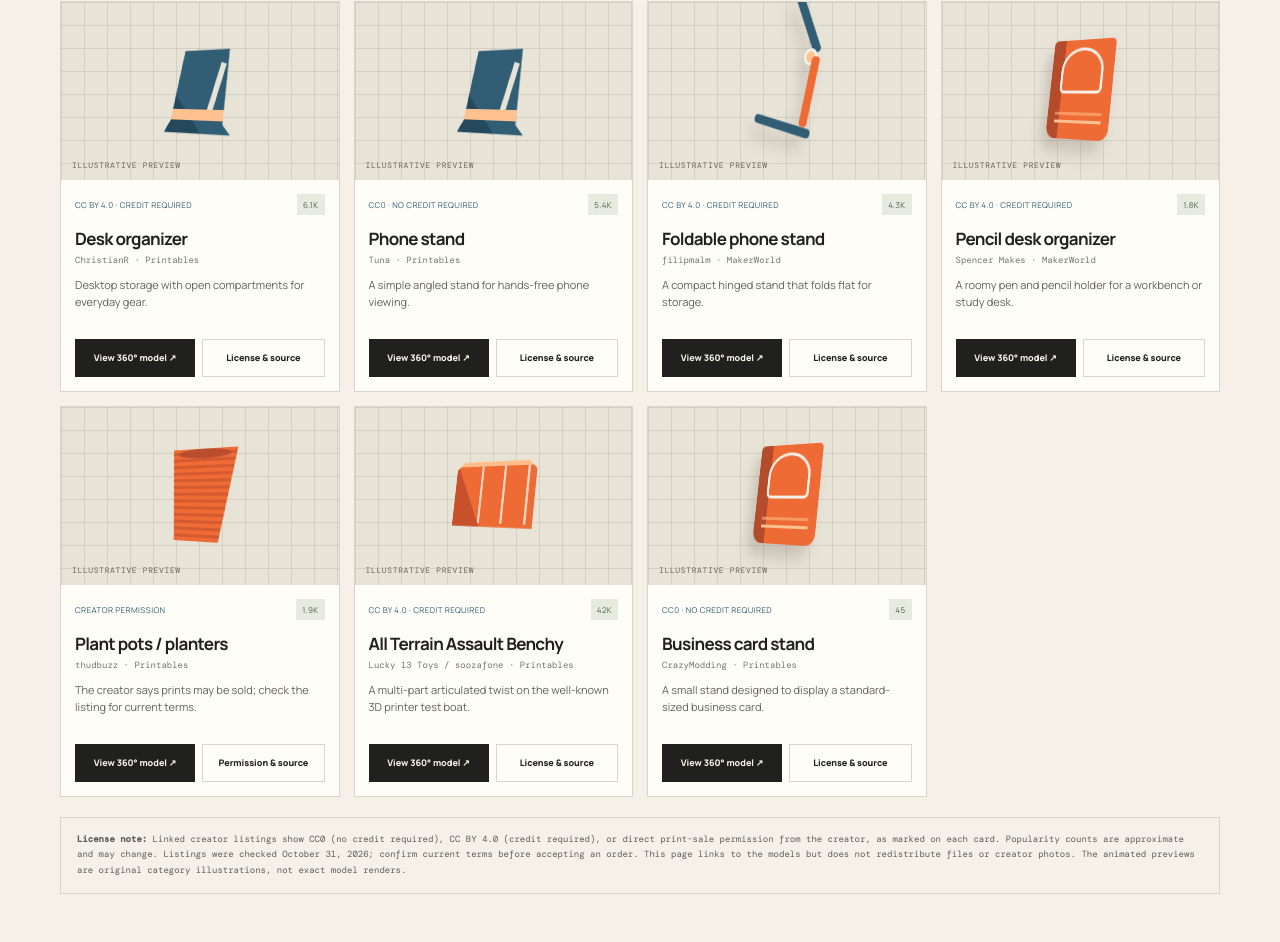
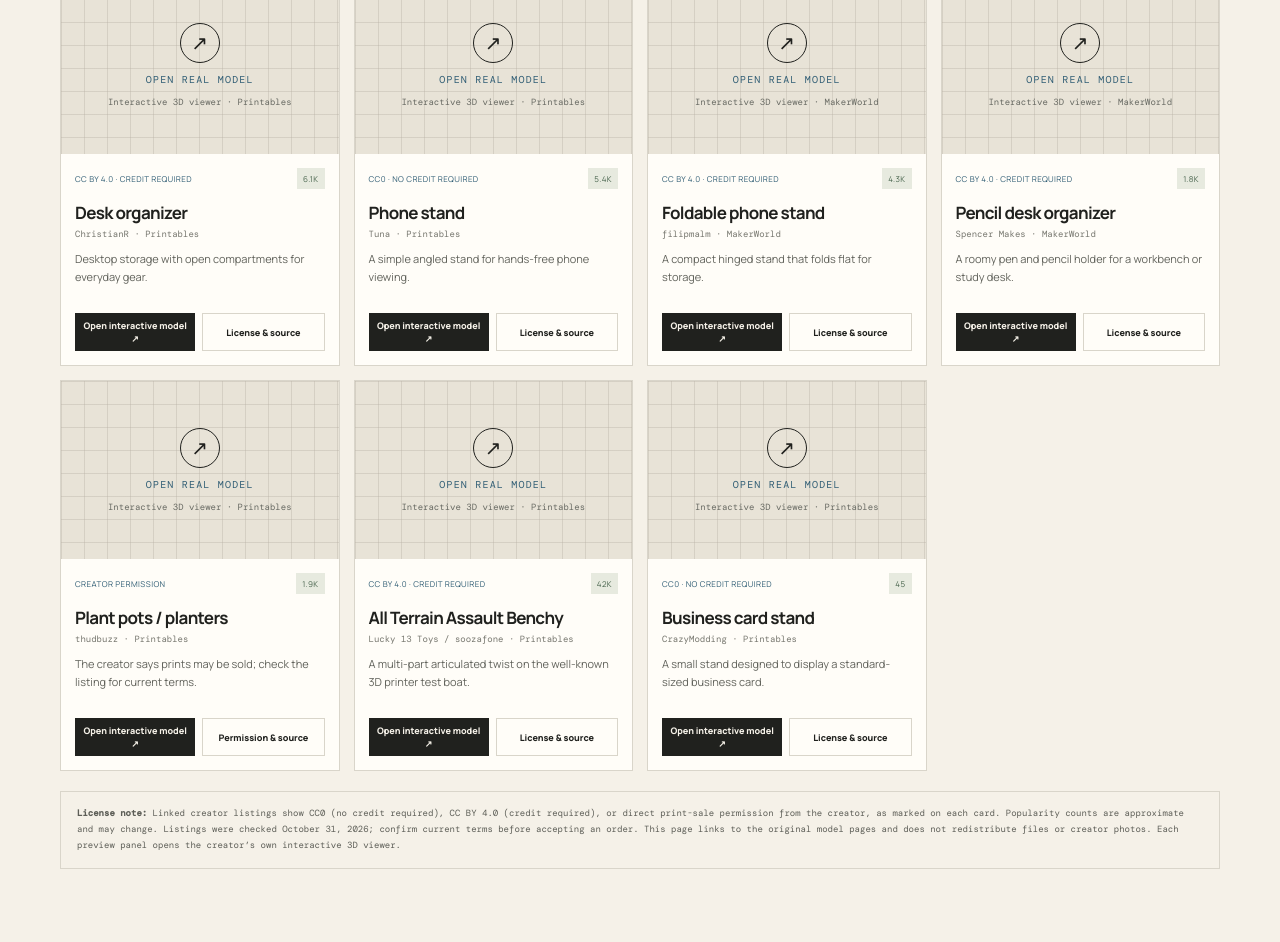
Before and after one commit to sieker1/3d-printing-site, a plain HTML site: page community.html in a window 1280 px wide. Shown: the part 751-1693 px from the top of the page. Drawn offline with nearby package versions, Linux system fonts and the light colour scheme.

Commit message:
Link community picks to real 3D viewers

```diff
--- a/community.html
+++ b/community.html
@@ -15,23 +15,37 @@
     @keyframes spin{from{transform:rotateY(0deg) rotateX(-9deg)}to{transform:rotateY(360deg) rotateX(-9deg)}}@keyframes hover{from{translate:0 3px}to{translate:0 -5px}}@keyframes fold{from{transform:rotate(-67deg)}to{transform:rotate(-48deg)}}
     @media(max-width:1000px){.grid{grid-template-columns:repeat(3,1fr)}}@media(max-width:760px){.wrap{width:calc(100% - 36px)}.header{height:auto;min-height:68px;flex-wrap:wrap;padding:10px 0}.nav{width:100%;justify-content:space-between;gap:8px;font-size:10px;padding:8px 0}.hero{grid-template-columns:1fr;gap:23px;padding:48px 0}.hero-art{height:235px}.section-head{display:block}.section-note{margin-top:13px}.grid{grid-template-columns:repeat(2,1fr);gap:10px}.art{height:150px}.body{padding:11px}.card h3{font-size:15px}.actions{flex-direction:column}.link{min-height:34px}.footer{gap:12px;align-items:flex-start;flex-direction:column}}@media(max-width:430px){.grid{grid-template-columns:1fr 1fr}.art{height:135px}.meta{font-size:7px}.downloads{padding:4px}.card p{min-height:65px}}@media(prefers-reduced-motion:reduce){html{scroll-behavior:auto}.object,.hero-spin,.fold:before{animation:none!important}}
   </style>
+  <style>
+    .hero-viewer-note{display:flex;flex-direction:column;align-items:center;justify-content:center;gap:13px;padding:28px;text-align:center;color:var(--ink)}
+    .hero-viewer-note>span,.viewer-prompt{font:10px var(--mono);letter-spacing:.12em;color:var(--blue)}
+    .hero-viewer-note strong{font-size:clamp(22px,3vw,34px);letter-spacing:-.05em}
+    .hero-viewer-note small{max-width:280px;color:var(--muted);font-size:11px;line-height:1.6}
+    .art-viewer{height:178px;display:flex;flex-direction:column;align-items:center;justify-content:center;gap:10px;padding:16px;text-align:center;color:var(--ink);text-decoration:none;transition:background-color .18s ease,color .18s ease}
+    .art-viewer:after{content:none}
+    .art-viewer:hover{background-color:var(--ink);color:var(--paper)}
+    .viewer-mark{width:40px;height:40px;border:1px solid currentColor;border-radius:50%;display:grid;place-items:center;font:20px var(--mono);transition:transform .18s ease}
+    .art-viewer:hover .viewer-mark{transform:translate(3px,-3px)}
+    .viewer-source{font:9px var(--mono);color:var(--muted)}
+    .art-viewer:hover .viewer-prompt,.art-viewer:hover .viewer-source{color:var(--paper)}
+    @media(max-width:760px){.art-viewer{height:150px}}@media(max-width:430px){.art-viewer{height:135px}}
+  </style>
 </head>
 <body>
   <div class="topline">COMMUNITY DESIGNS <b>·</b> CREATOR CREDIT INCLUDED</div>
   <header class="header wrap"><a class="brand" href="index.html" aria-label="Send It 3D home"><span class="brand-mark">S3D</span><span>SEND IT<br>3D</span></a><nav class="nav" aria-label="Main navigation"><a href="index.html#what">What I print</a><a href="models.html">AI models</a><a href="#picks">Community picks</a><a class="nav-button" href="index.html#quote">Get a quote ↗</a></nav></header>
   <main>
-    <section class="hero wrap"><div><p class="kicker">POPULAR MODELS / LICENSE-CHECKED PICKS</p><h1>Good ideas,<br><em>ready to print.</em></h1><p>Six popular community designs with verified commercial-print permission, plus a small CC0 business-card stand. Licenses include CC0, CC BY 4.0, or direct creator permission. Each card spins as a quick preview. Use the 360° button to open the creator’s page and its interactive model viewer.</p></div><div class="hero-art"><div class="hero-spin" aria-hidden="true"></div></div></section>
+    <section class="hero wrap"><div><p class="kicker">POPULAR MODELS / LICENSE-CHECKED PICKS</p><h1>Good ideas,<br><em>ready to print.</em></h1><p>Seven community designs with commercial-print permission. Open a card to see the real interactive model on its creator’s page; no substitute model illustrations are used here.</p></div><div class="hero-art hero-viewer-note"><span>REAL 3D MODEL VIEWERS</span><strong>Pick a design below.</strong><small>Each opens its creator’s interactive model page.</small></div></section>
     <section class="gallery wrap" id="picks"><div class="section-head"><div><p class="tag">01 / THE COMMUNITY PICKS</p><h2>Useful things,<br><em>good licenses.</em></h2></div><p class="section-note">Every design links to its original creator listing. CC0 requires no credit. CC BY allows commercial use when the creator is credited; credits appear on each card.</p></div>
       <div class="grid">
-        <article class="card"><div class="art"><div class="object stand"></div></div><div class="body"><div class="meta"><span>CC BY 4.0 · CREDIT REQUIRED</span><span class="downloads">6.1K</span></div><h3>Desk organizer</h3><span class="creator">ChristianR · Printables</span><p>Desktop storage with open compartments for everyday gear.</p><div class="actions"><a class="link" href="https://www.printables.com/model/37299-desk-organizer" target="_blank" rel="noopener">View 360° model ↗</a><a class="link source" href="https://www.printables.com/model/37299-desk-organizer" target="_blank" rel="noopener">License & source</a></div></div></article>
-        <article class="card"><div class="art"><div class="object stand"></div></div><div class="body"><div class="meta"><span>CC0 · NO CREDIT REQUIRED</span><span class="downloads">5.4K</span></div><h3>Phone stand</h3><span class="creator">Tuna · Printables</span><p>A simple angled stand for hands-free phone viewing.</p><div class="actions"><a class="link" href="https://www.printables.com/model/270893-phone-stand" target="_blank" rel="noopener">View 360° model ↗</a><a class="link source" href="https://www.printables.com/model/270893-phone-stand" target="_blank" rel="noopener">License & source</a></div></div></article>
-        <article class="card"><div class="art"><div class="object fold"><i></i><em></em></div></div><div class="body"><div class="meta"><span>CC BY 4.0 · CREDIT REQUIRED</span><span class="downloads">4.3K</span></div><h3>Foldable phone stand</h3><span class="creator">filipmalm · MakerWorld</span><p>A compact hinged stand that folds flat for storage.</p><div class="actions"><a class="link" href="https://makerworld.com/en/models/25875-foldable-phone-stand" target="_blank" rel="noopener">View 360° model ↗</a><a class="link source" href="https://makerworld.com/en/models/25875-foldable-phone-stand" target="_blank" rel="noopener">License & source</a></div></div></article>
-        <article class="card"><div class="art"><div class="object pencil"></div></div><div class="body"><div class="meta"><span>CC BY 4.0 · CREDIT REQUIRED</span><span class="downloads">1.8K</span></div><h3>Pencil desk organizer</h3><span class="creator">Spencer Makes · MakerWorld</span><p>A roomy pen and pencil holder for a workbench or study desk.</p><div class="actions"><a class="link" href="https://makerworld.com/en/models/829171-pencil-desk-organizer" target="_blank" rel="noopener">View 360° model ↗</a><a class="link source" href="https://makerworld.com/en/models/829171-pencil-desk-organizer" target="_blank" rel="noopener">License & source</a></div></div></article>
-        <article class="card"><div class="art"><div class="object planter"></div></div><div class="body"><div class="meta"><span>CREATOR PERMISSION</span><span class="downloads">1.9K</span></div><h3>Plant pots / planters</h3><span class="creator">thudbuzz · Printables</span><p>The creator says prints may be sold; check the listing for current terms.</p><div class="actions"><a class="link" href="https://www.printables.com/model/127174-plant-pots-planters" target="_blank" rel="noopener">View 360° model ↗</a><a class="link source" href="https://www.printables.com/model/127174-plant-pots-planters" target="_blank" rel="noopener">Permission & source</a></div></div></article>
-        <article class="card"><div class="art"><div class="object organizer"></div></div><div class="body"><div class="meta"><span>CC BY 4.0 · CREDIT REQUIRED</span><span class="downloads">42K</span></div><h3>All Terrain Assault Benchy</h3><span class="creator">Lucky 13 Toys / soozafone · Printables</span><p>A multi-part articulated twist on the well-known 3D printer test boat.</p><div class="actions"><a class="link" href="https://www.printables.com/model/1192178-all-terrain-assault-benchy" target="_blank" rel="noopener">View 360° model ↗</a><a class="link source" href="https://www.printables.com/model/1192178-all-terrain-assault-benchy" target="_blank" rel="noopener">License & source</a></div></div></article>
-        <article class="card"><div class="art"><div class="object pencil"></div></div><div class="body"><div class="meta"><span>CC0 · NO CREDIT REQUIRED</span><span class="downloads">45</span></div><h3>Business card stand</h3><span class="creator">CrazyModding · Printables</span><p>A small stand designed to display a standard-sized business card.</p><div class="actions"><a class="link" href="https://www.printables.com/model/1177632-simple-business-card-stand" target="_blank" rel="noopener">View 360° model ↗</a><a class="link source" href="https://www.printables.com/model/1177632-simple-business-card-stand" target="_blank" rel="noopener">License & source</a></div></div></article>
+        <article class="card"><a class="art art-viewer" href="https://www.printables.com/model/37299-desk-organizer" target="_blank" rel="noopener" aria-label="Open the real 3D model for Desk organizer on Printables"><span class="viewer-mark" aria-hidden="true">↗</span><span class="viewer-prompt">OPEN REAL MODEL</span><span class="viewer-source">Interactive 3D viewer · Printables</span></a><div class="body"><div class="meta"><span>CC BY 4.0 · CREDIT REQUIRED</span><span class="downloads">6.1K</span></div><h3>Desk organizer</h3><span class="creator">ChristianR · Printables</span><p>Desktop storage with open compartments for everyday gear.</p><div class="actions"><a class="link" href="https://www.printables.com/model/37299-desk-organizer" target="_blank" rel="noopener">Open interactive model ↗</a><a class="link source" href="https://www.printables.com/model/37299-desk-organizer" target="_blank" rel="noopener">License & source</a></div></div></article>
+        <article class="card"><a class="art art-viewer" href="https://www.printables.com/model/270893-phone-stand" target="_blank" rel="noopener" aria-label="Open the real 3D model for Phone stand on Printables"><span class="viewer-mark" aria-hidden="true">↗</span><span class="viewer-prompt">OPEN REAL MODEL</span><span class="viewer-source">Interactive 3D viewer · Printables</span></a><div class="body"><div class="meta"><span>CC0 · NO CREDIT REQUIRED</span><span class="downloads">5.4K</span></div><h3>Phone stand</h3><span class="creator">Tuna · Printables</span><p>A simple angled stand for hands-free phone viewing.</p><div class="actions"><a class="link" href="https://www.printables.com/model/270893-phone-stand" target="_blank" rel="noopener">Open interactive model ↗</a><a class="link source" href="https://www.printables.com/model/270893-phone-stand" target="_blank" rel="noopener">License & source</a></div></div></article>
+        <article class="card"><a class="art art-viewer" href="https://makerworld.com/en/models/25875-foldable-phone-stand" target="_blank" rel="noopener" aria-label="Open the real 3D model for Foldable phone stand on MakerWorld"><span class="viewer-mark" aria-hidden="true">↗</span><span class="viewer-prompt">OPEN REAL MODEL</span><span class="viewer-source">Interactive 3D viewer · MakerWorld</span></a><div class="body"><div class="meta"><span>CC BY 4.0 · CREDIT REQUIRED</span><span class="downloads">4.3K</span></div><h3>Foldable phone stand</h3><span class="creator">filipmalm · MakerWorld</span><p>A compact hinged stand that folds flat for storage.</p><div class="actions"><a class="link" href="https://makerworld.com/en/models/25875-foldable-phone-stand" target="_blank" rel="noopener">Open interactive model ↗</a><a class="link source" href="https://makerworld.com/en/models/25875-foldable-phone-stand" target="_blank" rel="noopener">License & source</a></div></div></article>
+        <article class="card"><a class="art art-viewer" href="https://makerworld.com/en/models/829171-pencil-desk-organizer" target="_blank" rel="noopener" aria-label="Open the real 3D model for Pencil desk organizer on MakerWorld"><span class="viewer-mark" aria-hidden="true">↗</span><span class="viewer-prompt">OPEN REAL MODEL</span><span class="viewer-source">Interactive 3D viewer · MakerWorld</span></a><div class="body"><div class="meta"><span>CC BY 4.0 · CREDIT REQUIRED</span><span class="downloads">1.8K</span></div><h3>Pencil desk organizer</h3><span class="creator">Spencer Makes · MakerWorld</span><p>A roomy pen and pencil holder for a workbench or study desk.</p><div class="actions"><a class="link" href="https://makerworld.com/en/models/829171-pencil-desk-organizer" target="_blank" rel="noopener">Open interactive model ↗</a><a class="link source" href="https://makerworld.com/en/models/829171-pencil-desk-organizer" target="_blank" rel="noopener">License & source</a></div></div></article>
+        <article class="card"><a class="art art-viewer" href="https://www.printables.com/model/127174-plant-pots-planters" target="_blank" rel="noopener" aria-label="Open the real 3D model for Plant pots / planters on Printables"><span class="viewer-mark" aria-hidden="true">↗</span><span class="viewer-prompt">OPEN REAL MODEL</span><span class="viewer-source">Interactive 3D viewer · Printables</span></a><div class="body"><div class="meta"><span>CREATOR PERMISSION</span><span class="downloads">1.9K</span></div><h3>Plant pots / planters</h3><span class="creator">thudbuzz · Printables</span><p>The creator says prints may be sold; check the listing for current terms.</p><div class="actions"><a class="link" href="https://www.printables.com/model/127174-plant-pots-planters" target="_blank" rel="noopener">Open interactive model ↗</a><a class="link source" href="https://www.printables.com/model/127174-plant-pots-planters" target="_blank" rel="noopener">Permission & source</a></div></div></article>
+        <article class="card"><a class="art art-viewer" href="https://www.printables.com/model/1192178-all-terrain-assault-benchy" target="_blank" rel="noopener" aria-label="Open the real 3D model for All Terrain Assault Benchy on Printables"><span class="viewer-mark" aria-hidden="true">↗</span><span class="viewer-prompt">OPEN REAL MODEL</span><span class="viewer-source">Interactive 3D viewer · Printables</span></a><div class="body"><div class="meta"><span>CC BY 4.0 · CREDIT REQUIRED</span><span class="downloads">42K</span></div><h3>All Terrain Assault Benchy</h3><span class="creator">Lucky 13 Toys / soozafone · Printables</span><p>A multi-part articulated twist on the well-known 3D printer test boat.</p><div class="actions"><a class="link" href="https://www.printables.com/model/1192178-all-terrain-assault-benchy" target="_blank" rel="noopener">Open interactive model ↗</a><a class="link source" href="https://www.printables.com/model/1192178-all-terrain-assault-benchy" target="_blank" rel="noopener">License & source</a></div></div></article>
+        <article class="card"><a class="art art-viewer" href="https://www.printables.com/model/1177632-simple-business-card-stand" target="_blank" rel="noopener" aria-label="Open the real 3D model for Business card stand on Printables"><span class="viewer-mark" aria-hidden="true">↗</span><span class="viewer-prompt">OPEN REAL MODEL</span><span class="viewer-source">Interactive 3D viewer · Printables</span></a><div class="body"><div class="meta"><span>CC0 · NO CREDIT REQUIRED</span><span class="downloads">45</span></div><h3>Business card stand</h3><span class="creator">CrazyModding · Printables</span><p>A small stand designed to display a standard-sized business card.</p><div class="actions"><a class="link" href="https://www.printables.com/model/1177632-simple-business-card-stand" target="_blank" rel="noopener">Open interactive model ↗</a><a class="link source" href="https://www.printables.com/model/1177632-simple-business-card-stand" target="_blank" rel="noopener">License & source</a></div></div></article>
       </div>
-      <p class="license-note"><b>License note:</b> Linked creator listings show CC0 (no credit required), CC BY 4.0 (credit required), or direct print-sale permission from the creator, as marked on each card. Popularity counts are approximate and may change. Listings were checked October 31, 2026; confirm current terms before accepting an order. This page links to the models but does not redistribute files or creator photos. The animated previews are original category illustrations, not exact model renders.</p>
+      <p class="license-note"><b>License note:</b> Linked creator listings show CC0 (no credit required), CC BY 4.0 (credit required), or direct print-sale permission from the creator, as marked on each card. Popularity counts are approximate and may change. Listings were checked October 31, 2026; confirm current terms before accepting an order. This page links to the original model pages and does not redistribute files or creator photos. Each preview panel opens the creator’s own interactive 3D viewer.</p>
     </section>
   </main>
   <footer class="footer wrap"><a class="brand" href="index.html"><span class="brand-mark">S3D</span><span>SEND IT<br>3D</span></a><a href="index.html#quote">Have something you want printed? Get in touch ↗</a><small>© <span id="year">2026</span> SEND IT 3D</small></footer>
```
